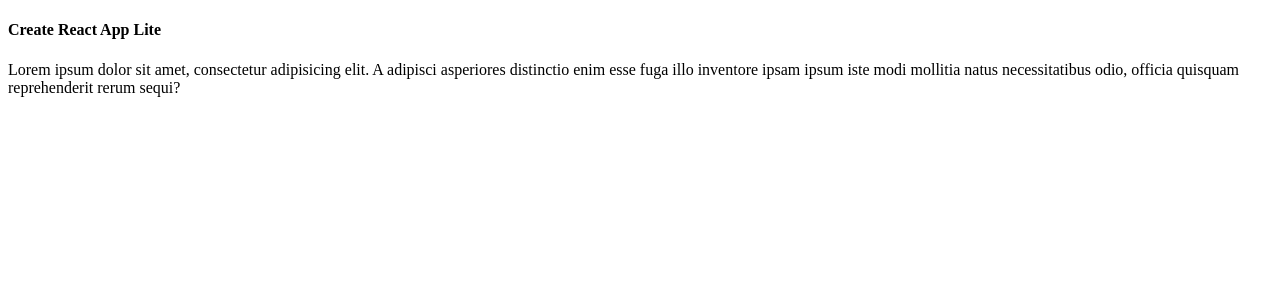
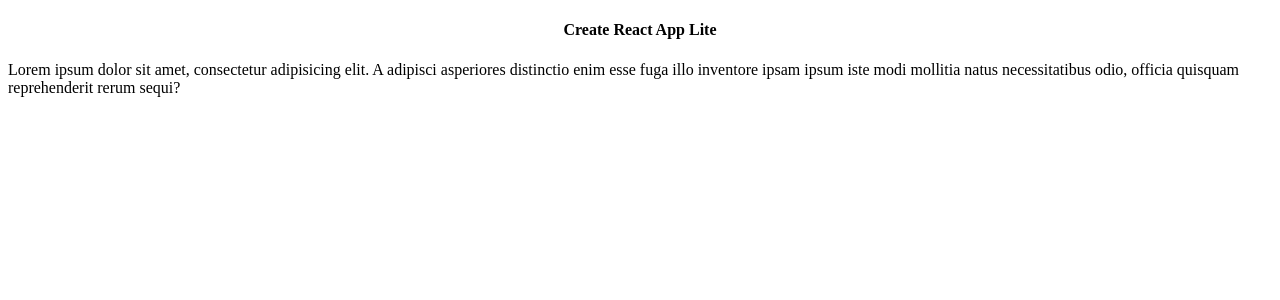
Before and after one commit to buuug7/create-react-app-lite, a React app: page / in a window 1280 px wide. Shown: the top 300 px of the page. Built offline with nearby package versions, Linux system fonts and the light colour scheme; the HTML template or start-up script is replaced by a standard one.

Commit message:
update more

```diff
--- a/src/components/HelloWorld.js
+++ b/src/components/HelloWorld.js
@@ -3,7 +3,7 @@
 function HelloWorld () {
   return (
     <div className='HelloWorld'>
-      <h4>Create React App Lite</h4>
+      <h4 style={{ textAlign: 'center' }}>Create React App Lite</h4>
       <p>
         Lorem ipsum dolor sit amet, consectetur adipisicing elit. A adipisci asperiores distinctio enim esse fuga illo
         inventore ipsam ipsum iste modi mollitia natus necessitatibus odio, officia quisquam reprehenderit rerum
```
